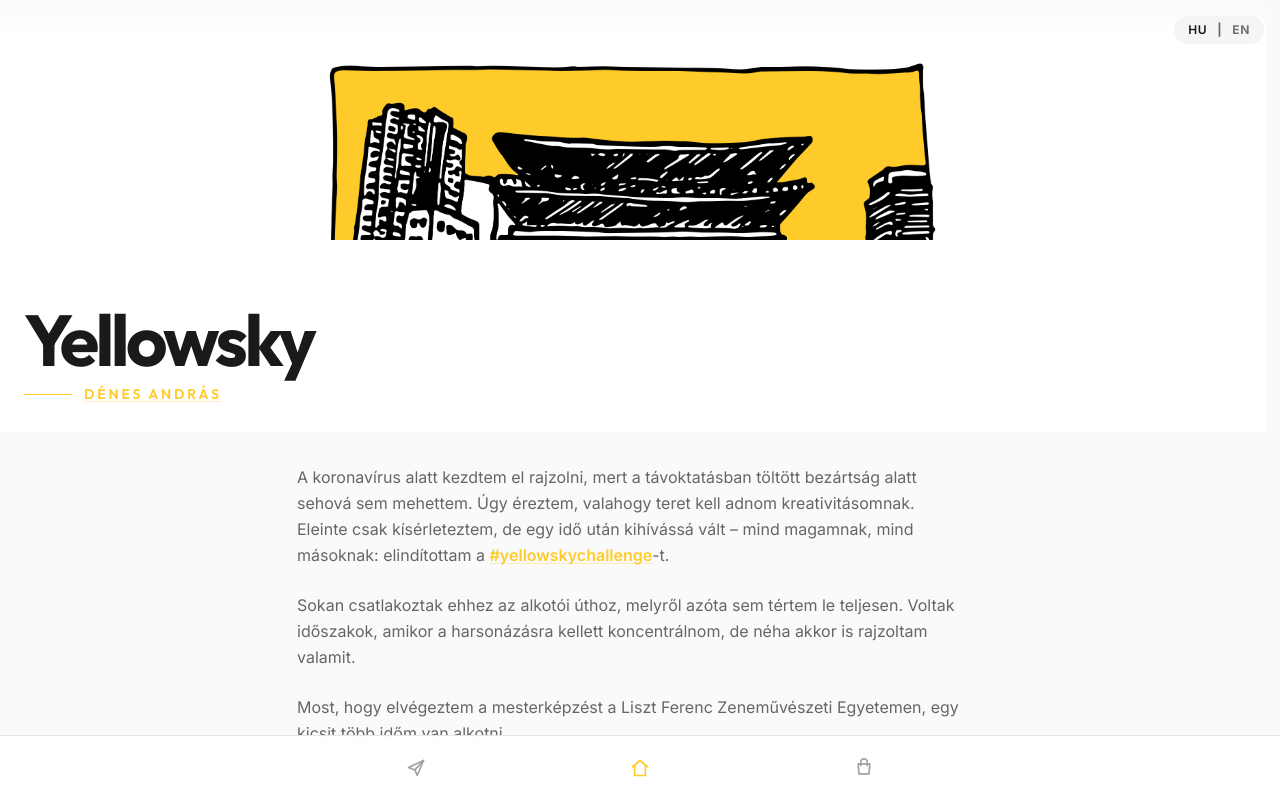
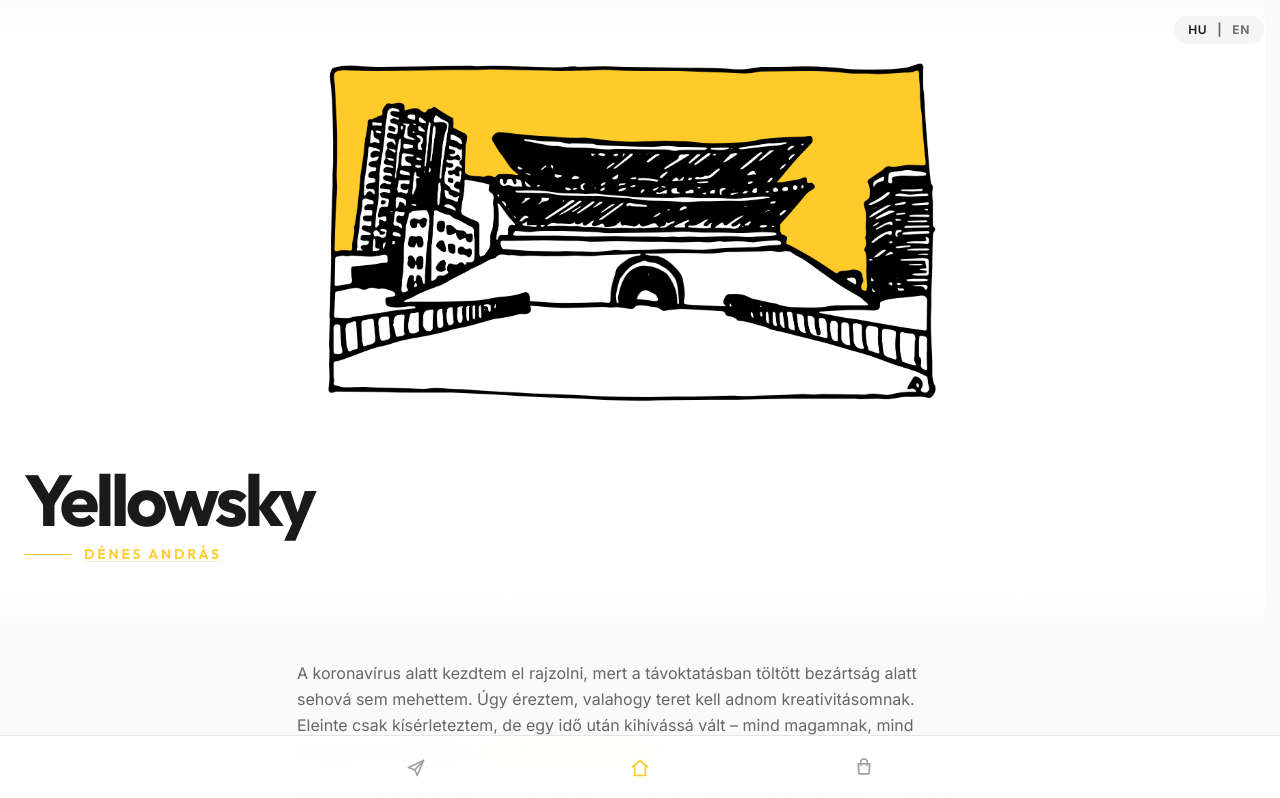
Before and after one commit to denandras/yellowsky, a Next.js app: page / in a window 1280 px wide. Shown: the top 798 px of the page. Built offline with nearby package versions, Linux system fonts and the light colour scheme; no server answers.

Commit message:
Move title text below image with gradient fade to page color

```diff
--- a/components/home-page-client.tsx
+++ b/components/home-page-client.tsx
@@ -141,9 +141,10 @@ export default function HomePageClient({ initialLanguage }: HomePageClientProps)
                 />
               </div>
             )}
+          </div>
 
-            {/* Title overlay at bottom of image */}
-            <div className="absolute bottom-0 left-0 right-0 bg-white px-6 pb-7 pt-16">
+          {/* Title text below image */}
+          <div className="bg-white px-6 py-8">
             <h1
               key={`title-${language}`}
               className="font-display mb-2 text-4xl font-bold leading-none tracking-tighter md:text-7xl"
@@ -173,7 +174,9 @@ export default function HomePageClient({ initialLanguage }: HomePageClientProps)
               )}
             </div>
           </div>
-          </div>
+
+          {/* Bottom gradient: white to page color */}
+          <div className="h-8 w-full" style={{ background: 'linear-gradient(to bottom, #ffffff 0%, #fafafa 100%)' }} />
         </section>
 
         {/* Story */}
```
Lines whose indentation alone changed are shown as unchanged.
